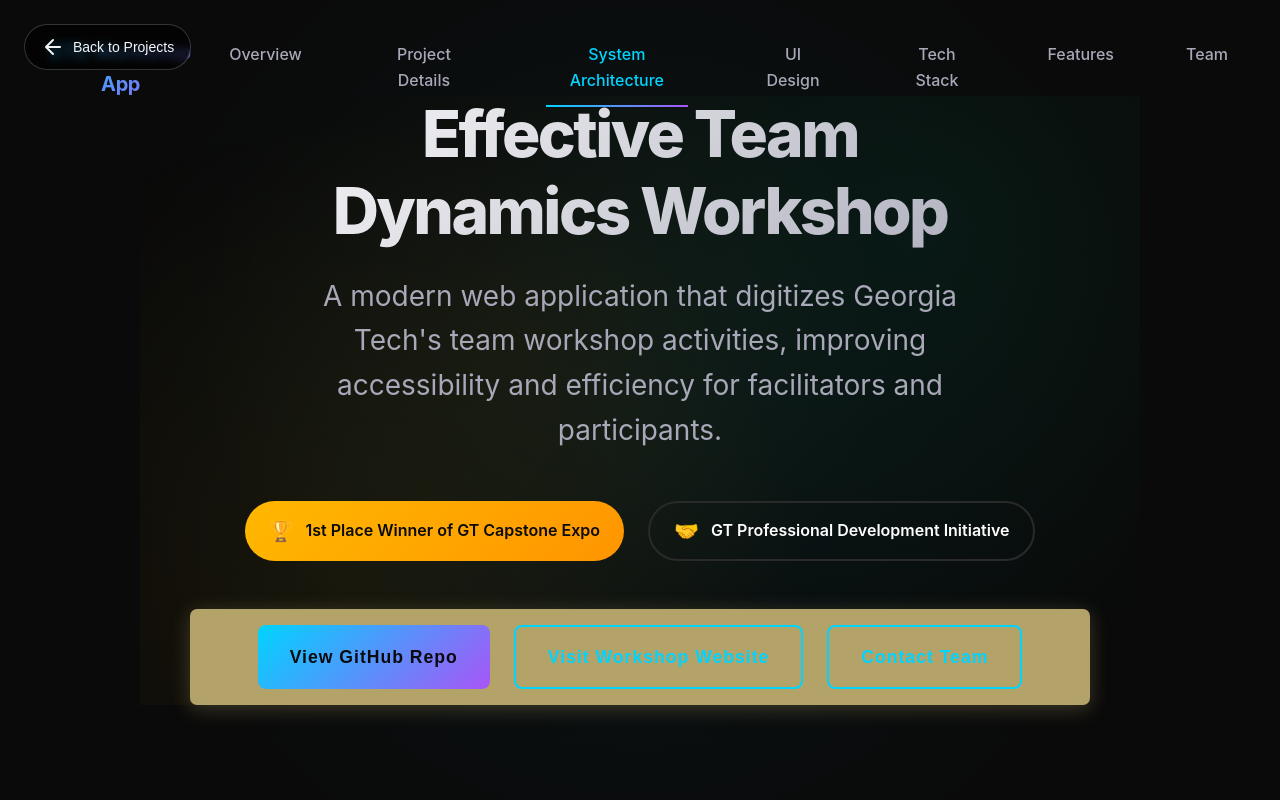
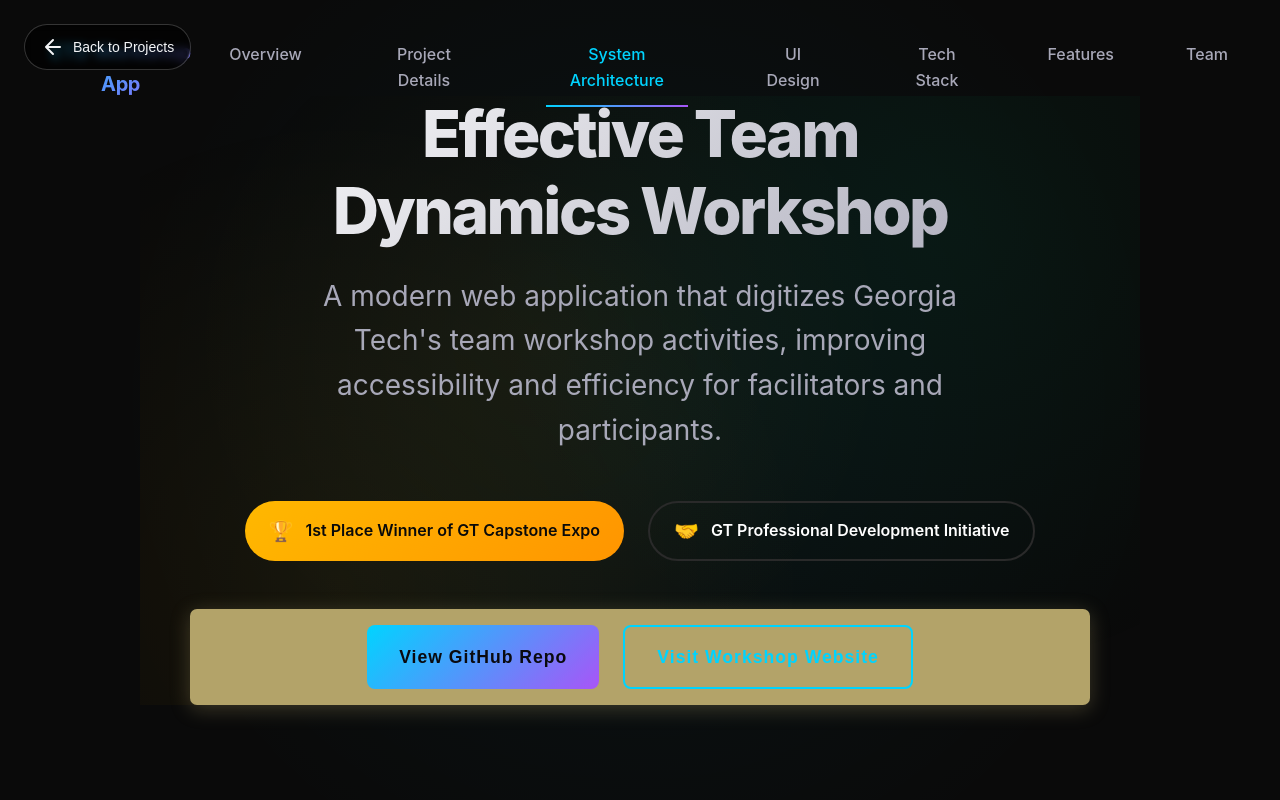
Before and after one commit to HeebaMerchant/portfolio, a React (Create React App) app: page /portfolio/etd in a window 1280 px wide. Shown: the top 800 px of the page. Built offline with nearby package versions, Linux system fonts and the light colour scheme; a web font is replaced by a local one.

Commit message:
removed some button

```diff
--- a/src/components/EffectiveTeamDynamics.jsx
+++ b/src/components/EffectiveTeamDynamics.jsx
@@ -76,7 +76,7 @@ const EffectiveTeamDynamics = () => {
               <a href="https://etdworkshop.mse.gatech.edu/" target="_blank" rel="noopener noreferrer" className="btn-secondary">
                 Visit Workshop Website
               </a>
-              <a
+              {/* <a
                 href="/"
                 onClick={(e) => {
                   e.preventDefault();
@@ -86,7 +86,7 @@ const EffectiveTeamDynamics = () => {
                 className="btn-secondary"
               >
                 Contact Team
-              </a>
+              </a> */}
             </div>
           </div>
         </div>
--- a/src/components/Portfolio.jsx
+++ b/src/components/Portfolio.jsx
@@ -616,12 +616,12 @@ const Portfolio = () => {
               </div>
             </div>
           </div>
-
+{/*
           <div className="view-all-container">
             <button className="view-all-button" onClick={() => window.scrollTo({ top: 0, behavior: 'smooth' })}>
               View All Projects <span className="arrow-icon">→</span>
             </button>
-          </div>
+          </div> */}
         </div>
 
         <div className="animation-Scroll"></div>
```
